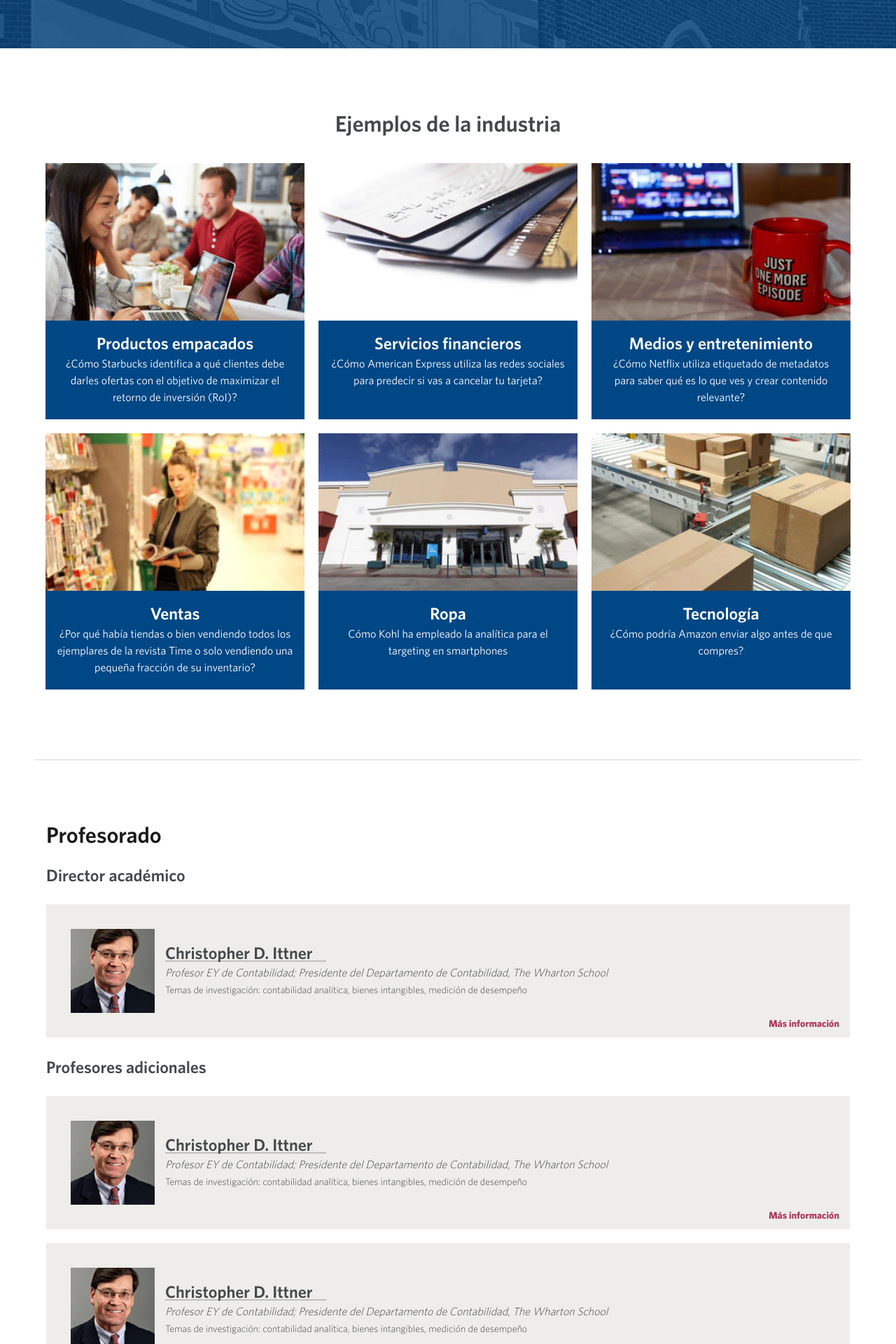
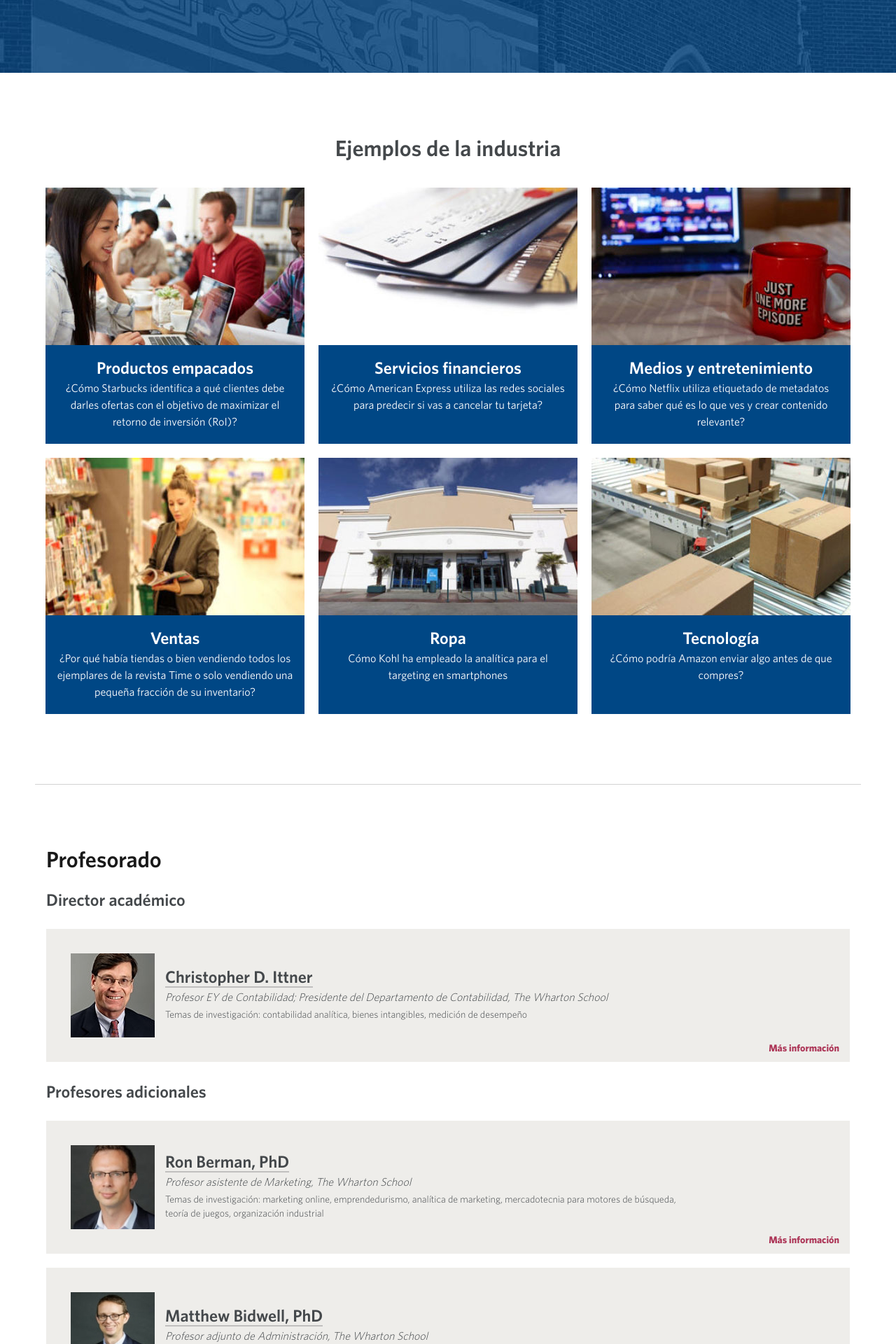
Before and after one commit to INTOconsultancy/WHARTHON-LP, a PHP site: page / in a window 1280 px wide. Shown: the part 3880-5800 px from the top of the page at 70% size. Run offline with PHP 8.4, Linux system fonts and the light colour scheme; some libraries are stand-ins or nearby versions.

Commit message:
Ajustes de Wharthon

```diff
--- a/assets/scss/stylesheet.css
+++ b/assets/scss/stylesheet.css
@@ -1398,10 +1497,11 @@ header {
 }
 .professor-container .professor .professor-description {
   width: 100%;
-  margin: 15px 0 0;
+  margin: 15px auto 0;
+  max-width: 740px;
 }
 .professor-container .professor .professor-description .name {
-  width: 100%;
+  display: block;
   text-align: center;
   line-height: 22px;
   border-bottom: 1px solid #c0bfbe;
@@ -1423,6 +1523,8 @@ header {
 }
 .professor-container .professor .button-link a {
   display: block;
+  text-align: center;
+  margin: 0 auto;
   cursor: pointer;
   line-height: 20px;
 }
@@ -1456,7 +1561,7 @@ header {
     margin: 0 0 0 15px;
   }
   .professor-container .professor .professor-description .name {
-    width: 230px;
+    display: inline;
     text-align: left;
     font-size: 24px;
     line-height: 22px;
--- a/assets/scss/stylesheet.scss
+++ b/assets/scss/stylesheet.scss
@@ -1577,10 +1683,11 @@ header {
 
         .professor-description {
             width: 100%;
-            margin: 15px 0 0;
+            margin: 15px auto 0;
+            max-width: 740px;
 
             .name {
-                width: 100%;
+                display: block;
                 text-align: center;
                 line-height: 22px;
                 border-bottom: 1px solid #c0bfbe;
@@ -1606,6 +1713,8 @@ header {
 
             a {
                 display: block;
+                text-align: center;
+                margin: 0 auto;
                 cursor: pointer;
                 line-height: 20px
             }
@@ -1646,7 +1758,7 @@ header {
                 margin: 0 0 0 15px;
 
                 .name {
-                    width: 230px;
+                    display: inline;
                     text-align: left;
                     font-size: 24px;
                     line-height: 22px;
--- a/index.html
+++ b/index.html
@@ -89,6 +89,12 @@
             <div class="whitMe fs16 negro19">
                 COSTO: $ 1,950 USD
             </div>
+            <div class="notas">
+                <a class="whitBo fs16 vino56" href="#ex2" rel="modal:open">
+                    <img src="assets/img/svg/info-circle-solid.svg" alt="información">
+                    Pagos flexibles disponibles
+                </a>
+            </div>
         </div>
 
         <div class="formulario-container">
@@ -161,6 +167,59 @@
             </div>
         </div>
 
+    </div>
+
+
+    <!-- Modal pagos flexibles -->
+    <div id="ex2" class="modal modal-pagos-flexibles">
+                <div class="modal-pagos-title fs24 whitBo negro19">
+                    Plan de pagos flexibles
+                </div>
+                <div class="modal-pagos-descripcion fs18 whitBo negro19">
+                    Esta opción permite al alumno pagar la cuota del curso en parcialidades.
+                    Está disponible en la solicitud de inscripción y deberá seleccionarse
+                    antes de realizar el pago.
+                </div>
+                <div class="modal-pagos-subtitle fs16 whitMe negro19">
+                    Las siguientes opciones de pago están disponibles para el Curso de Business Analytics:
+                </div>
+                <div class="pagos">
+                    <div class="pagos-title fs16 whitBo negro19">
+                        Pago total
+                    </div>
+                    <div class="precio-pago fs14 whitMe negro23">
+                        <div class="dot-pagos"></div>La cuota completa del curso $1,950 USD.
+                    </div>
+                </div>
+                <div class="pagos">
+                    <div class="pagos-title fs16 whitBo negro19">
+                        Pago en dos parcialidades
+                    </div>
+                    <div class="precio-pago fs14 whitMe negro23">
+                        <div class="dot-pagos"></div>La primera parcialidad de $,1055 USD
+                        se paga al inicio.
+                    </div>
+                    <div class="precio-pago">
+                        <div class="dot-pagos"></div>La segunda parcialidad de $934 USD.
+                        a pagar del 20 de mayo del 2019.
+                    </div>
+                </div>
+                <div class="pagos no-border">
+                    <div class="pagos-title fs16 whitBo negro19">
+                        Pago en 3 parcialidades
+                    </div>
+                    <div class="precio-pago fs14 whitMe negro23">
+                        <div class="dot-pagos"></div>La primera parcialidad de $778 USD.
+                        se paga al inicio.
+                    </div>
+                    <div class="precio-pago">
+                        <div class="dot-pagos"></div>La segunda parcialidad de $635 USD.
+                        a pagar del 20 de mayo del 2019.
+                    </div>
+                    <div class="precio-pago">
+                        <div class="dot-pagos"></div>La tercera parcialidad se paga a más tardar el 04 de julio $635 USD.
+                    </div>
+                </div>
     </div>
 
 
@@ -449,7 +508,7 @@
             Ejemplos de la industria
         </div>
         <div class="industry-cont">
-            <div class="examples-industry">
+            <div class="examples-industry" data-aos="zoom-in" data-aos-delay="100">
                 <div class="industry-img"></div>
                 <div class="industry-description">
                     <div class="title whitSBo fs20 blanco">
@@ -461,7 +520,7 @@
                     </div>
                 </div>
             </div>
-            <div class="examples-industry">
+            <div class="examples-industry" data-aos="zoom-in" data-aos-delay="200">
                 <div class="industry-img"></div>
                 <div class="industry-description">
                     <div class="title whitSBo fs20 blanco">
@@ -473,7 +532,7 @@
                     </div>
                 </div>
             </div>
-            <div class="examples-industry">
+            <div class="examples-industry" data-aos="zoom-in" data-aos-delay="300">
                 <div class="industry-img"></div>
                 <div class="industry-description">
                     <div class="title whitSBo fs20 blanco">
@@ -485,7 +544,7 @@
                     </div>
                 </div>
             </div>
-            <div class="examples-industry">
+            <div class="examples-industry" data-aos="zoom-in" data-aos-delay="100">
                 <div class="industry-img"></div>
                 <div class="industry-description">
                     <div class="title whitSBo fs20 blanco">
@@ -497,7 +556,7 @@
                     </div>
                 </div>
             </div>
-            <div class="examples-industry">
+            <div class="examples-industry" data-aos="zoom-in" data-aos-delay="200">
                 <div class="industry-img"></div>
                 <div class="industry-description">
                     <div class="title whitSBo fs20 blanco">
@@ -509,7 +568,7 @@
                     </div>
                 </div>
             </div>
-            <div class="examples-industry">
+            <div class="examples-industry" data-aos="zoom-in" data-aos-delay="300">
                 <div class="industry-img"></div>
                 <div class="industry-description">
                     <div class="title whitSBo fs20 blanco">
@@ -532,14 +591,14 @@
         <div class="professor-subtitle whitSBo fs24 negro4B">
             Director académico
         </div>
-        <div class="professor">
+        <div class="professor" data-aos="fade-right" data-aos-delay="100">
             <div class="professor-img">
-                <img src="assets/img/jpg/test.png" alt="Christopher-D.-Ittner">
+                <img src="assets/img/jpg/profesor-christopher-D.jpg" alt="Christopher-D.-Ittner">
             </div>
             <div class="professor-description">
-                <div class="name whitSBo fs18 negro4B">
+                <span class="name whitSBo fs18 negro4B">
                     Christopher D. Ittner
-                </div>
+                </span>
                 <div class="position-work whitLi fs16 negro4B">
                     Profesor EY de Contabilidad; Presidente del
                     Departamento de Contabilidad, The Wharton
@@ -559,14 +618,77 @@
         <div class="professor-subtitle whitSBo fs24 negro4B">
             Profesores adicionales
         </div>
-        <div class="professor">
+        <div class="professor" data-aos="fade-right" data-aos-delay="100">
             <div class="professor-img">
-                <img src="assets/img/jpg/test.png" alt="Christopher-D.-Ittner">
+                <img src="assets/img/jpg/profesor-Ron-Berman.jpg" alt="Ron-Berman,-PhD">
             </div>
             <div class="professor-description">
-                <div class="name whitSBo fs18 negro4B">
-                    Christopher D. Ittner
+                <span class="name whitSBo fs18 negro4B">
+                    Ron Berman, PhD
+                </span>
+                <div class="position-work whitLi fs16 negro4B">
+                    Profesor asistente de Marketing, The Wharton School
                 </div>
+                <div class="information whitLi fs14 negro4B">
+                    Temas de investigación: marketing online, emprendedurismo, analítica de marketing, mercadotecnia para motores de búsqueda, teoría de juegos, organización industrial
+                </div>
+            </div>
+            <div class="button-link">
+                <a class="whitBo vino56 fs14" href="" target="_blank" rel="noopener noreferrer">
+                    Más información
+                </a>
+            </div>
+        </div>
+        <div class="professor" data-aos="fade-right" data-aos-delay="100">
+            <div class="professor-img">
+                <img src="assets/img/jpg/profesor-Matthew-Bidwell.jpg" alt="Matthew-Bidwell,-PhD">
+            </div>
+            <div class="professor-description">
+                <span class="name whitSBo fs18 negro4B">
+                    Matthew Bidwell, PhD
+                </span>
+                <div class="position-work whitLi fs16 negro4B">
+                    Profesor adjunto de Administración, The Wharton School
+                </div>
+                <div class="information whitLi fs14 negro4B">
+                    Temas de investigación: administración de recursos humanos, trabajadores del conocimiento, movilidad laboral
+                </div>
+            </div>
+            <div class="button-link">
+                <a class="whitBo vino56 fs14" href="" target="_blank" rel="noopener noreferrer">
+                    Más información
+                </a>
+            </div>
+        </div>
+        <div class="professor" data-aos="fade-right" data-aos-delay="100">
+            <div class="professor-img">
+                <img src="assets/img/jpg/profesor-Eric-Bradlow.jpg" alt="Eric-Bradlow,-PhD">
+            </div>
+            <div class="professor-description">
+                <span class="name whitSBo fs18 negro4B">
+                    Eric Bradlow, PhD
+                </span>
+                <div class="position-work whitLi fs16 negro4B">
+                    Profesor K.P. Chao; profesor de Marketing; director de la facultad, Wharton Customer Analytics Initiative; presidente del departamento de Marketing de Wharton; profesor de Economía; profesor en Educación; profesor en Estadística
+                </div>
+                <div class="information whitLi fs14 negro4B">
+                    Temas de investigación: métodos de investigación en marketing, problemas de datos perdidos, psicométricas
+                </div>
+            </div>
+            <div class="button-link">
+                <a class="whitBo vino56 fs14" href="" target="_blank" rel="noopener noreferrer">
+                    Más información
+                </a>
+            </div>
+        </div>
+        <div class="professor" data-aos="fade-right" data-aos-delay="100">
+            <div class="professor-img">
+                <img src="assets/img/jpg/profesor-Peter-Fader.jpg" alt="Peter-Fader,-PhD">
+            </div>
+            <div class="professor-description">
+                <span class="name whitSBo fs18 negro4B">
+                    Peter Fader, PhD
+                </span>
                 <div class="position-work whitLi fs16 negro4B">
                     Profesor EY de Contabilidad; Presidente del
                     Departamento de Contabilidad, The Wharton
@@ -583,22 +705,19 @@
                 </a>
             </div>
         </div>
-        <div class="professor">
+        <div class="professor" data-aos="fade-right" data-aos-delay="100">
             <div class="professor-img">
-                <img src="assets/img/jpg/test.png" alt="Christopher-D.-Ittner">
+                <img src="assets/img/jpg/profesor Noah Gans.jpg" alt="Noah-Gans">
             </div>
             <div class="professor-description">
-                <div class="name whitSBo fs18 negro4B">
-                    Christopher D. Ittner
-                </div>
+                <span class="name whitSBo fs18 negro4B">
+                    Noah Gans
+                </span>
                 <div class="position-work whitLi fs16 negro4B">
-                    Profesor EY de Contabilidad; Presidente del
-                    Departamento de Contabilidad, The Wharton
-                    School
+                    Profesor Anheuser-Busch de Ciencias de la Gestión; profesor de Operaciones, Información y Decisiones y presidente del departamento, The Wharton School
                 </div>
                 <div class="information whitLi fs14 negro4B">
-                    Temas de investigación: contabilidad analítica,
-                    bienes intangibles, medición de desempeño
+                    Temas de investigación: operaciones de servicio, procesos estocásticos, control de sistemas de líneas de espera
                 </div>
             </div>
             <div class="button-link">
@@ -607,22 +726,19 @@
                 </a>
             </div>
         </div>
-        <div class="professor">
+        <div class="professor" data-aos="fade-right" data-aos-delay="100">
             <div class="professor-img">
-                <img src="assets/img/jpg/test.png" alt="Christopher-D.-Ittner">
+                <img src="assets/img/jpg/profesor-Raghuram-Iyengar.jpg" alt="Raghuram-Iyengar,-PhD">
             </div>
             <div class="professor-description">
-                <div class="name whitSBo fs18 negro4B">
-                    Christopher D. Ittner
-                </div>
+                <span class="name whitSBo fs18 negro4B">
+                    Raghuram Iyengar, PhD
+                </span>
                 <div class="position-work whitLi fs16 negro4B">
-                    Profesor EY de Contabilidad; Presidente del
-                    Departamento de Contabilidad, The Wharton
-                    School
+                    Profesor Miers-Busch, W‘1885; profesor de Marketing y Codirector de la facultad, Wharton Customer Analytics Initiative (WCAI), The Wharton School
                 </div>
                 <div class="information whitLi fs14 negro4B">
-                    Temas de investigación: contabilidad analítica,
-                    bienes intangibles, medición de desempeño
+                    Temas de investigación: fijación de precios, influencia en redes sociales, redes sociales
                 </div>
             </div>
             <div class="button-link">
@@ -631,22 +747,19 @@
                 </a>
             </div>
         </div>
-        <div class="professor">
+        <div class="professor" data-aos="fade-right" data-aos-delay="100">
             <div class="professor-img">
-                <img src="assets/img/jpg/test.png" alt="Christopher-D.-Ittner">
+                <img src="assets/img/jpg/profesor-Sergei-Savin.jpg" alt="Sergei-Savin,-PhD">
             </div>
             <div class="professor-description">
-                <div class="name whitSBo fs18 negro4B">
-                    Christopher D. Ittner
-                </div>
+                <span class="name whitSBo fs18 negro4B">
+                    Sergei Savin, PhD
+                </span>
                 <div class="position-work whitLi fs16 negro4B">
-                    Profesor EY de Contabilidad; Presidente del
-                    Departamento de Contabilidad, The Wharton
-                    School
+                    Profesor adjunto de Operaciones, Información y Decisiones, The Wharton School
                 </div>
                 <div class="information whitLi fs14 negro4B">
-                    Temas de investigación: contabilidad analítica,
-                    bienes intangibles, medición de desempeño
+                    Temas de investigación: gestión de capacidad y pacientes en operaciones del sector salud, modelos de difusión para nuevos productos y servicios, administración de ingresos
                 </div>
             </div>
             <div class="button-link">
@@ -655,94 +768,19 @@
                 </a>
             </div>
         </div>
-        <div class="professor">
+        <div class="professor" data-aos="fade-right" data-aos-delay="100">
             <div class="professor-img">
-                <img src="assets/img/jpg/test.png" alt="Christopher-D.-Ittner">
+                <img src="assets/img/jpg/profesor-Senthil-Veeraraghavan.jpg" alt="Senthil-Veeraraghavan">
             </div>
             <div class="professor-description">
-                <div class="name whitSBo fs18 negro4B">
-                    Christopher D. Ittner
-                </div>
+                <span class="name whitSBo fs18 negro4B">
+                    Senthil Veeraraghavan
+                </span>
                 <div class="position-work whitLi fs16 negro4B">
-                    Profesor EY de Contabilidad; Presidente del
-                    Departamento de Contabilidad, The Wharton
-                    School
+                    Profesor de Operaciones, Información y Decisiones, The Wharton School
                 </div>
                 <div class="information whitLi fs14 negro4B">
-                    Temas de investigación: contabilidad analítica,
-                    bienes intangibles, medición de desempeño
-                </div>
-            </div>
-            <div class="button-link">
-                <a class="whitBo vino56 fs14" href="" target="_blank" rel="noopener noreferrer">
-                    Más información
-                </a>
-            </div>
-        </div>
-        <div class="professor">
-            <div class="professor-img">
-                <img src="assets/img/jpg/test.png" alt="Christopher-D.-Ittner">
-            </div>
-            <div class="professor-description">
-                <div class="name whitSBo fs18 negro4B">
-                    Christopher D. Ittner
-                </div>
-                <div class="position-work whitLi fs16 negro4B">
-                    Profesor EY de Contabilidad; Presidente del
-                    Departamento de Contabilidad, The Wharton
-                    School
-                </div>
-                <div class="information whitLi fs14 negro4B">
-                    Temas de investigación: contabilidad analítica,
-                    bienes intangibles, medición de desempeño
-                </div>
-            </div>
-            <div class="button-link">
-                <a class="whitBo vino56 fs14" href="" target="_blank" rel="noopener noreferrer">
-                    Más información
-                </a>
-            </div>
-        </div>
-        <div class="professor">
-            <div class="professor-img">
-                <img src="assets/img/jpg/test.png" alt="Christopher-D.-Ittner">
-            </div>
-            <div class="professor-description">
-                <div class="name whitSBo fs18 negro4B">
-                    Christopher D. Ittner
-                </div>
-                <div class="position-work whitLi fs16 negro4B">
-                    Profesor EY de Contabilidad; Presidente del
-                    Departamento de Contabilidad, The Wharton
-                    School
-                </div>
-                <div class="information whitLi fs14 negro4B">
-                    Temas de investigación: contabilidad analítica,
-                    bienes intangibles, medición de desempeño
-                </div>
-            </div>
-            <div class="button-link">
-                <a class="whitBo vino56 fs14" href="" target="_blank" rel="noopener noreferrer">
-                    Más información
-                </a>
-            </div>
-        </div>
-        <div class="professor">
-            <div class="professor-img">
-                <img src="assets/img/jpg/test.png" alt="Christopher-D.-Ittner">
-            </div>
-            <div class="professor-description">
-                <div class="name whitSBo fs18 negro4B">
-                    Christopher D. Ittner
-                </div>
-                <div class="position-work whitLi fs16 negro4B">
-                    Profesor EY de Contabilidad; Presidente del
-                    Departamento de Contabilidad, The Wharton
-                    School
-                </div>
-                <div class="information whitLi fs14 negro4B">
-                    Temas de investigación: contabilidad analítica,
-                    bienes intangibles, medición de desempeño
+                    Temas de investigación: operaciones empíricas de administración, operaciones analíticas, operaciones administrativas, operaciones estratégicas, fijación de precios y administración e ingresos, administración operativa de servicios, administración de cadena de suministros
                 </div>
             </div>
             <div class="button-link">
@@ -764,7 +802,7 @@
                 </div>
             </a>
             <!-- Modal HTML embedded directly into document -->
-            <div id="ex1" class="modal">
+            <div id="ex1" class="modal modal-certificado">
                 <img src="assets/img/jpg/diploma-Wharton-Business-Analytics.jpg" alt="Certificado">
             </div>
             <div class="certificado-datos">
```
Also changed, not shown: other parts of assets/scss/stylesheet.css (+110 -4 lines), other parts of assets/scss/stylesheet.scss (+117 -4 lines), assets/img/jpg/profesor Noah Gans.jpg (added), assets/img/jpg/profesor-Eric-Bradlow.jpg (added), assets/img/jpg/profesor-Matthew-Bidwell.jpg (added), assets/img/jpg/profesor-Peter-Fader.jpg (added), assets/img/jpg/profesor-Raghuram-Iyengar.jpg (added), assets/img/jpg/profesor-Ron-Berman.jpg (added), assets/img/jpg/profesor-Senthil-Veeraraghavan.jpg (added), assets/img/jpg/profesor-Sergei-Savin.jpg (added), assets/img/jpg/profesor-christopher-D.jpg (added), assets/img/jpg/test.png (deleted), assets/img/svg/info-circle-solid.svg (added), assets/img/svg/times-circle-solid.svg (added), 1 other file.
